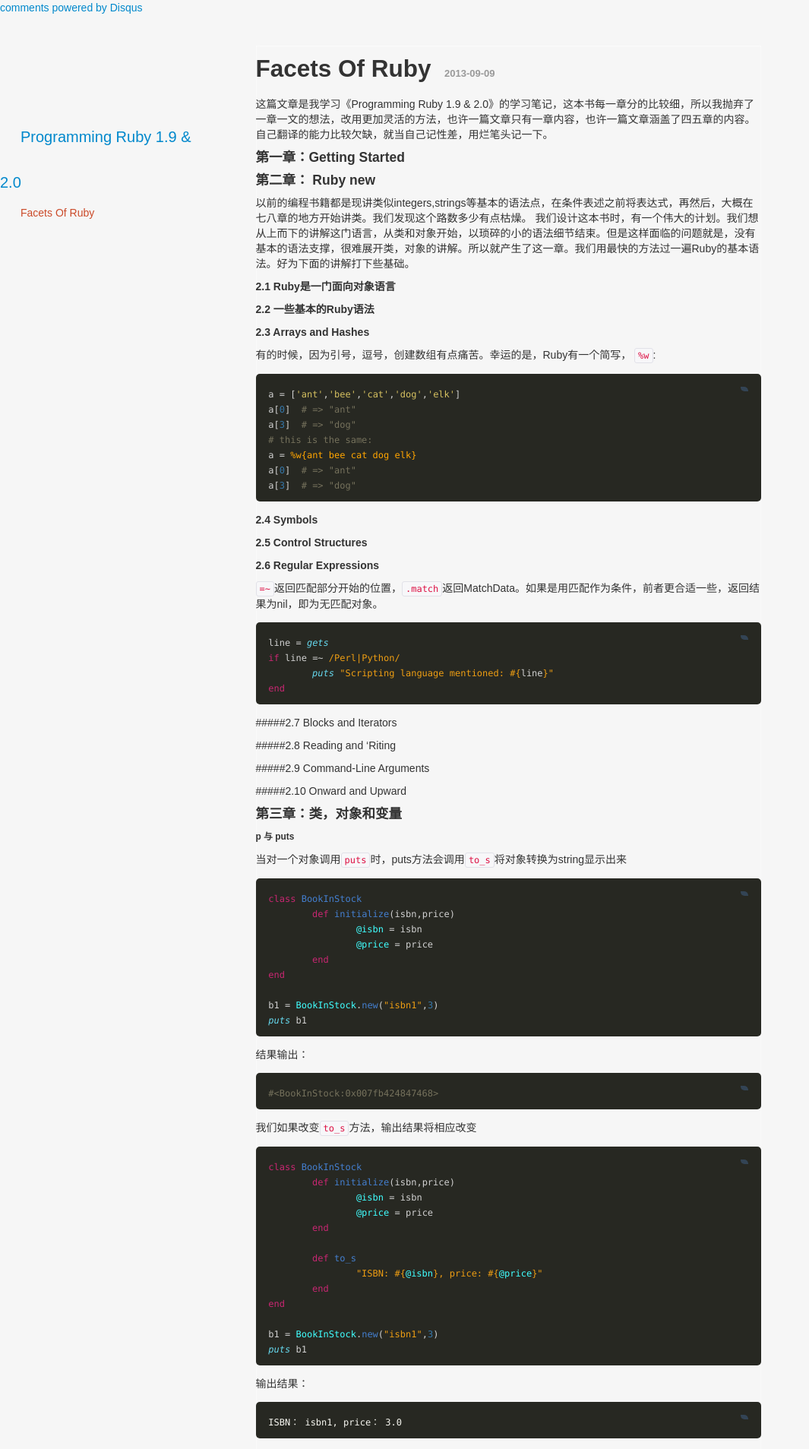
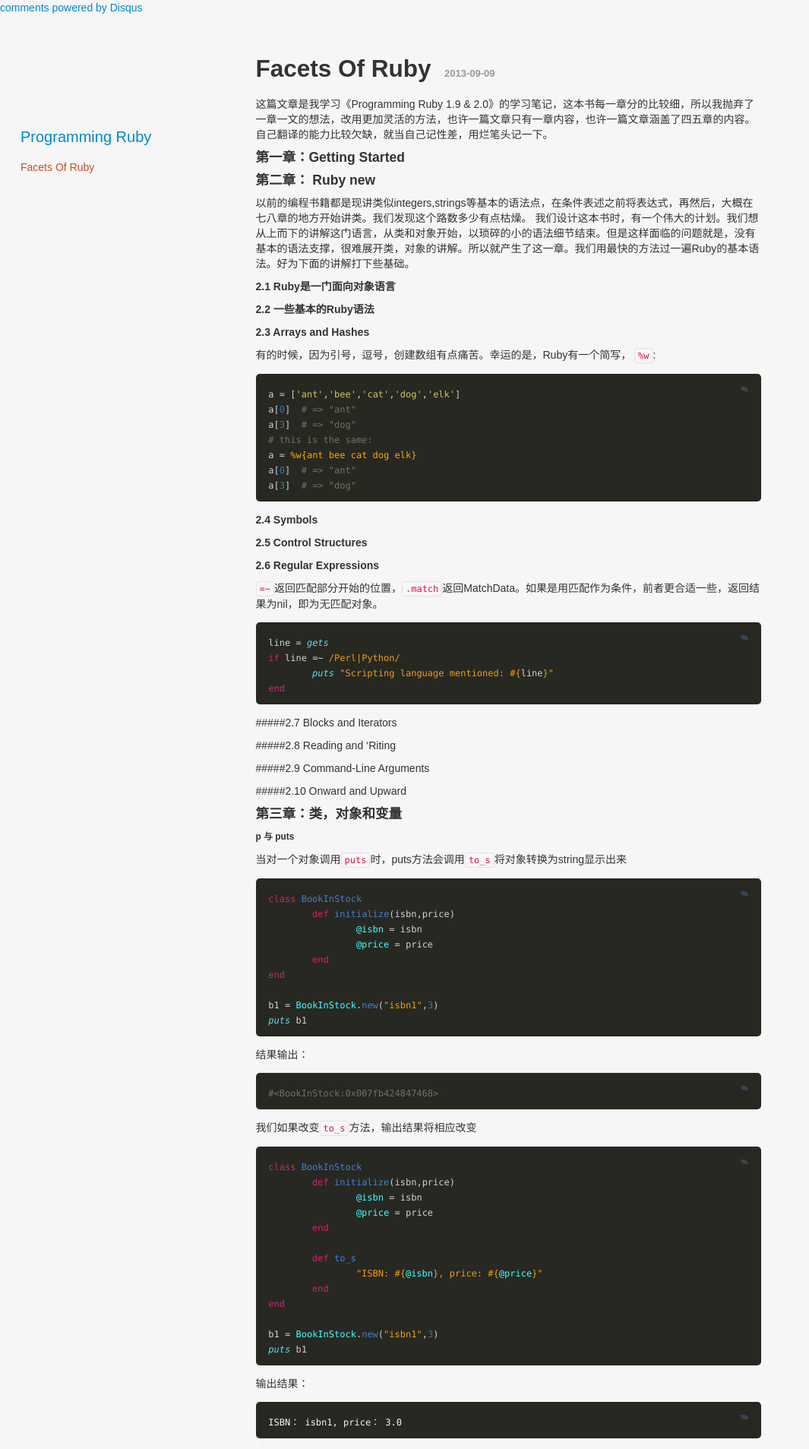
Before and after one commit to apprentice1988/apprentice1988.github.com, a Jekyll site: the page built from _posts/2013-09-09-Facets-of-Ruby.md, in a window 1280 px wide. Shown: the top 1907 px of the page at 76% size, without its empty margins (0-1065 px from the left). Built offline with Jekyll 4.4.1, drawn with Linux system fonts in a browser that asks for light colours; Markdown is read by kramdown in place of the engine named in the settings; comment, search, counter and statistics services are not loaded.

Commit message:
new post

```diff
--- a/_posts/2013-09-09-Facets-of-Ruby.md
+++ b/_posts/2013-09-09-Facets-of-Ruby.md
@@ -1,6 +1,6 @@
 ---
 layout: post
-category: Programming Ruby 1.9 & 2.0
+category: Programming Ruby
 ---
 这篇文章是我学习《Programming Ruby 1.9 & 2.0》的学习笔记，这本书每一章分的比较细，所以我抛弃了一章一文的想法，改用更加灵活的方法，也许一篇文章只有一章内容，也许一篇文章涵盖了四五章的内容。
 自己翻译的能力比较欠缺，就当自己记性差，用烂笔头记一下。
```
